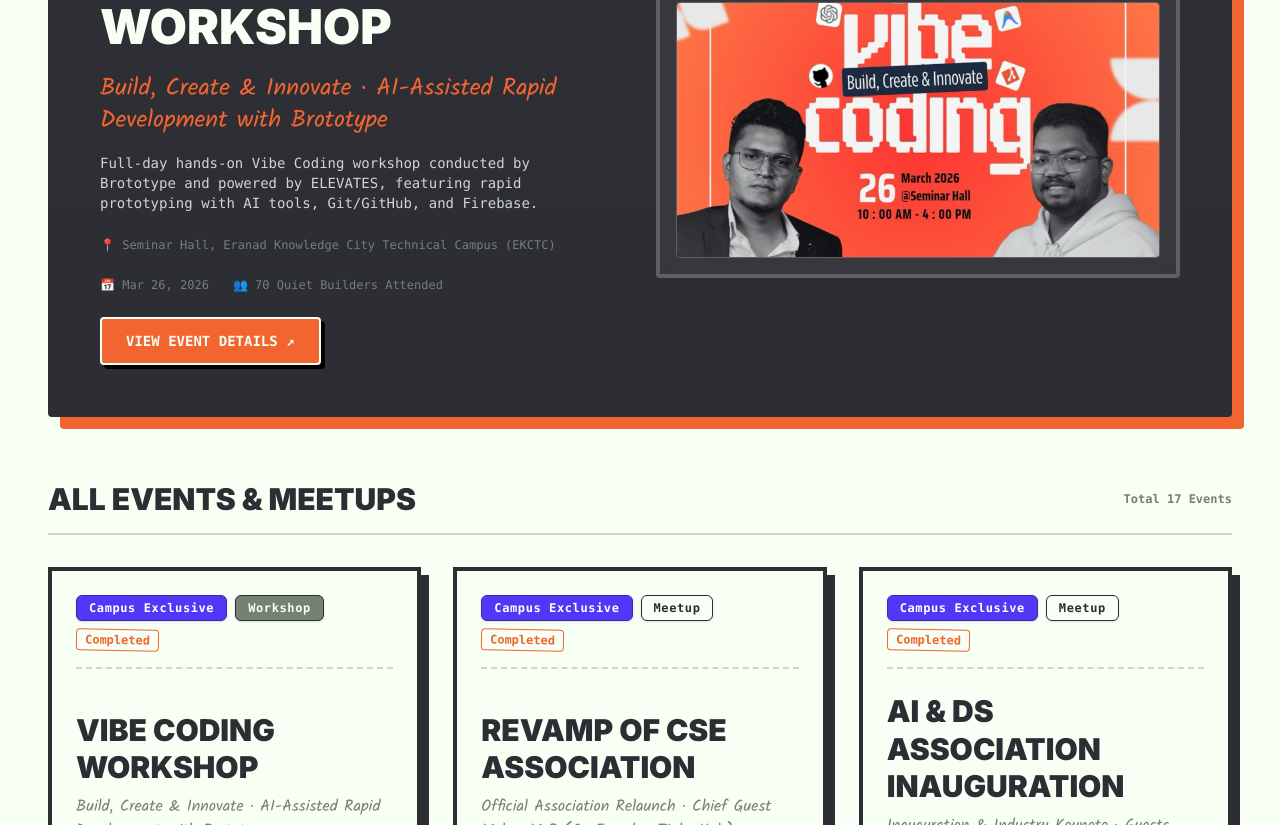
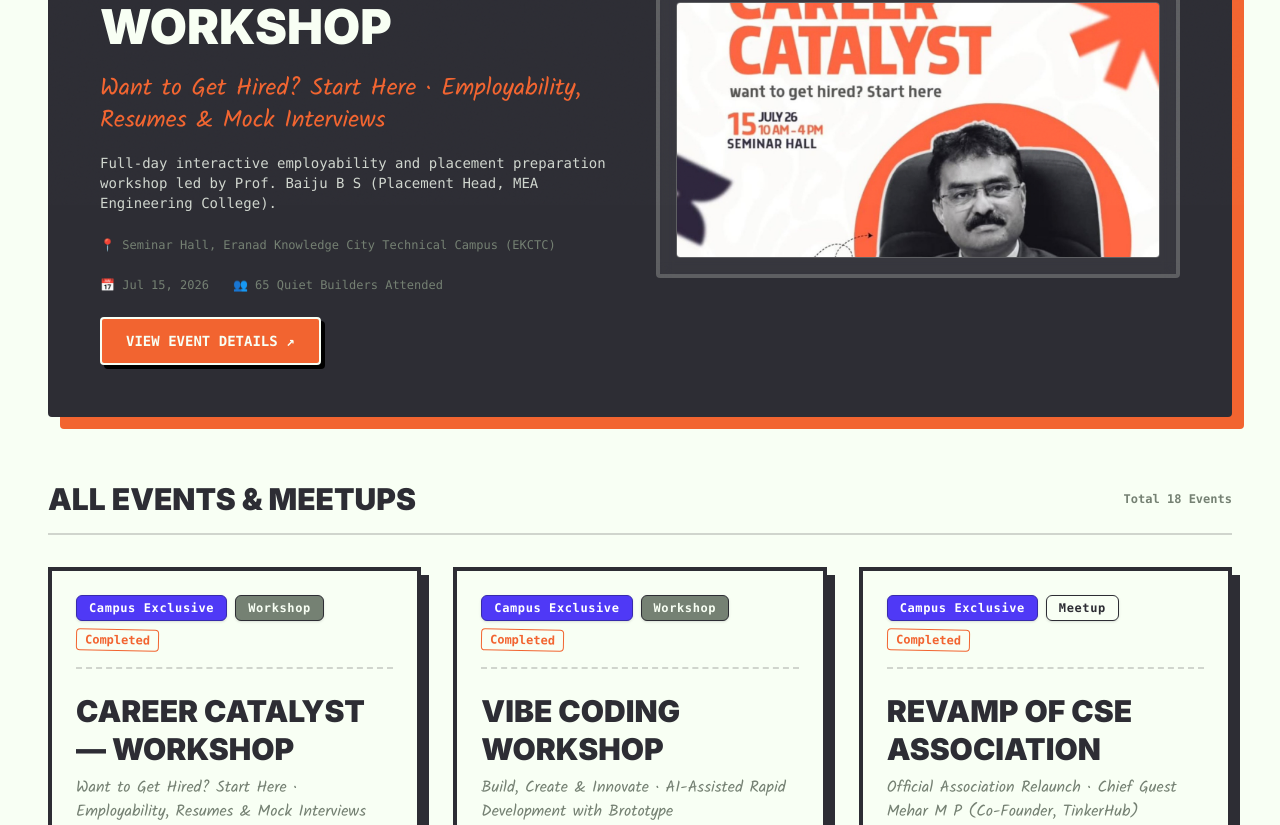
Before and after one commit to Elevates-Foundation/Elevates-web, a Next.js app: page /events in a window 1280 px wide. Shown: the part 595-1420 px from the top of the page. Built offline with nearby package versions, Linux system fonts and the light colour scheme.

Commit message:
feat(events): add Career Catalyst Placement Workshop & clean up programs lineup

```diff
--- a/src/components/programs.tsx
+++ b/src/components/programs.tsx
@@ -2,8 +2,12 @@
 
 import Link from "next/link";
 import Doodle from "@/components/doodle";
+import { EVENTS } from "@/data/events";
+
+const validEventSlugs = new Set(EVENTS.map((e) => e.slug));
 
 const PROGRAMS = [
+    { name: "CAREER CATALYST", type: "WORKSHOP & PLACEMENTS", status: "COMPLETED", slug: "career-catalyst-baiju" },
     { name: "VIBE CODING (BROTOTYPE)", type: "WORKSHOP & AI DEV", status: "COMPLETED", slug: "vibe-coding-brototype" },
     { name: "CSE REVAMP", type: "ASSOCIATION & TINKERHUB", status: "COMPLETED", slug: "cse-association-revamp-mehar" },
     { name: "AI & DS INAUGURATION", type: "ASSOCIATION & ELYST AI", status: "COMPLETED", slug: "aids-association-inauguration" },
@@ -22,14 +26,9 @@
     { name: "STAP", type: "SKILL ASSESSMENT (SkillTrai)", status: "COMPLETED", slug: "stap-skill-assessment" },
     { name: "CYBERSEC BASICS", type: "WORKSHOP", status: "COMPLETED", slug: "cybersec-basics" },
     { name: "BUILD-A-THON", type: "USELESS PROJECTS", status: "COMING SOON", slug: "build-a-thon" },
-    { name: "UI/UX DESIGN", type: "WORKSHOP", status: "COMING SOON", slug: "figma-make-a-thon-onam" },
     { name: "ESCAPE ROOM", type: "CYBERSEC CHALLENGE", status: "COMING SOON", slug: "cybersec-escape-room" },
     { name: "HACKATHON-LITE", type: "CAPSTONE", status: "COMING SOON", slug: "build-a-thon" },
 ];
-
-import { EVENTS } from "@/data/events";
-
-const validEventSlugs = new Set(EVENTS.map((e) => e.slug));
 
 export default function Programs() {
     return (
--- a/src/data/chapters/eranad-knowledge-city.ts
+++ b/src/data/chapters/eranad-knowledge-city.ts
@@ -133,6 +133,12 @@
       headcount: 70,
       description: "Hands-on AI-assisted coding & rapid prototyping workshop led by Jobin Selvanose and Umar Muqthar from Brototype.",
     },
+    {
+      title: "Career Catalyst — Employability & Placement Workshop",
+      date: "July 15, 2026",
+      headcount: 65,
+      description: "Hands-on placement readiness, resume optimization & mock interview session conducted by Prof. Baiju B S (Placement Head, MEA).",
+    },
   ],
   projects: [
     {
--- a/src/data/events.ts
+++ b/src/data/events.ts
@@ -1,6 +1,36 @@
 import { EventItem } from "@/types/event";
 
 export const EVENTS: EventItem[] = [
+  {
+    id: "career-catalyst-baiju",
+    slug: "career-catalyst-baiju",
+    title: "CAREER CATALYST — WORKSHOP",
+    tagline: "Want to Get Hired? Start Here · Employability, Resumes & Mock Interviews",
+    description: "Full-day interactive employability and placement preparation workshop led by Prof. Baiju B S (Placement Head, MEA Engineering College).",
+    fullDescription: "🚀 Career Catalyst – Interactive Employability & Placement Workshop\n\nStep into today’s competitive job market with an exclusive hands-on workshop designed to help you become placement-ready.\n\n📅 Date: 15 July 2026 (Wednesday)\n⏰ Time: 10:00 AM – 4:00 PM\n📍 Venue: Seminar Hall, EKCTC\n\n🎙️ Speaker:\nProf. Baiju B S\nPRO & Placement Head, MEA Engineering College\nPartner Coordinator – MIELES Project, University of Barcelona, Spain 🇪🇸\n\n✨ What you’ll experience:\n• Resume Building & ATS Optimization\n• Interactive Mock Interviews\n• Recruiter & Corporate Hiring Insights\n• Current Tech Job Market Trends\n• Career Guidance & Placement Strategies\n\n📌 Requirements:\n• Active LinkedIn Account 🔗\n• Updated Profile / Draft Resume\n\n⚠️ Limited registrations only.",
+    format: "Campus Exclusive",
+    category: "Workshop",
+    status: "Completed",
+    startDate: "Jul 15, 2026",
+    endDate: "Jul 15, 2026",
+    startTime: "10:00 AM",
+    endTime: "4:00 PM",
+    isoStartDate: "2026-07-15T10:00:00+05:30",
+    isoEndDate: "2026-07-15T16:00:00+05:30",
+    venue: "Seminar Hall, Eranad Knowledge City Technical Campus (EKCTC)",
+    locationName: "Cherukulam, Manjeri, Malappuram",
+    organizer: [
+      { name: "ELEVATES" },
+      { name: "IEDC EKCTC" }
+    ],
+    hosts: [
+      { name: "Prof. Baiju B S", role: "Placement Head (MEA) · Partner Coord., MIELES (Univ. of Barcelona)" }
+    ],
+    topics: ["Career Catalyst", "Employability", "Placement Strategies", "Resume Optimization", "Mock Interviews", "LinkedIn Branding"],
+    attendeesCount: 65,
+    coverImage: "/images/events/career-catalyst-baiju.jpeg",
+    featured: true
+  },
   {
     id: "vibe-coding-brototype",
     slug: "vibe-coding-brototype",
```
Also changed, not shown: public/images/events/career-catalyst-baiju.jpeg (added).
